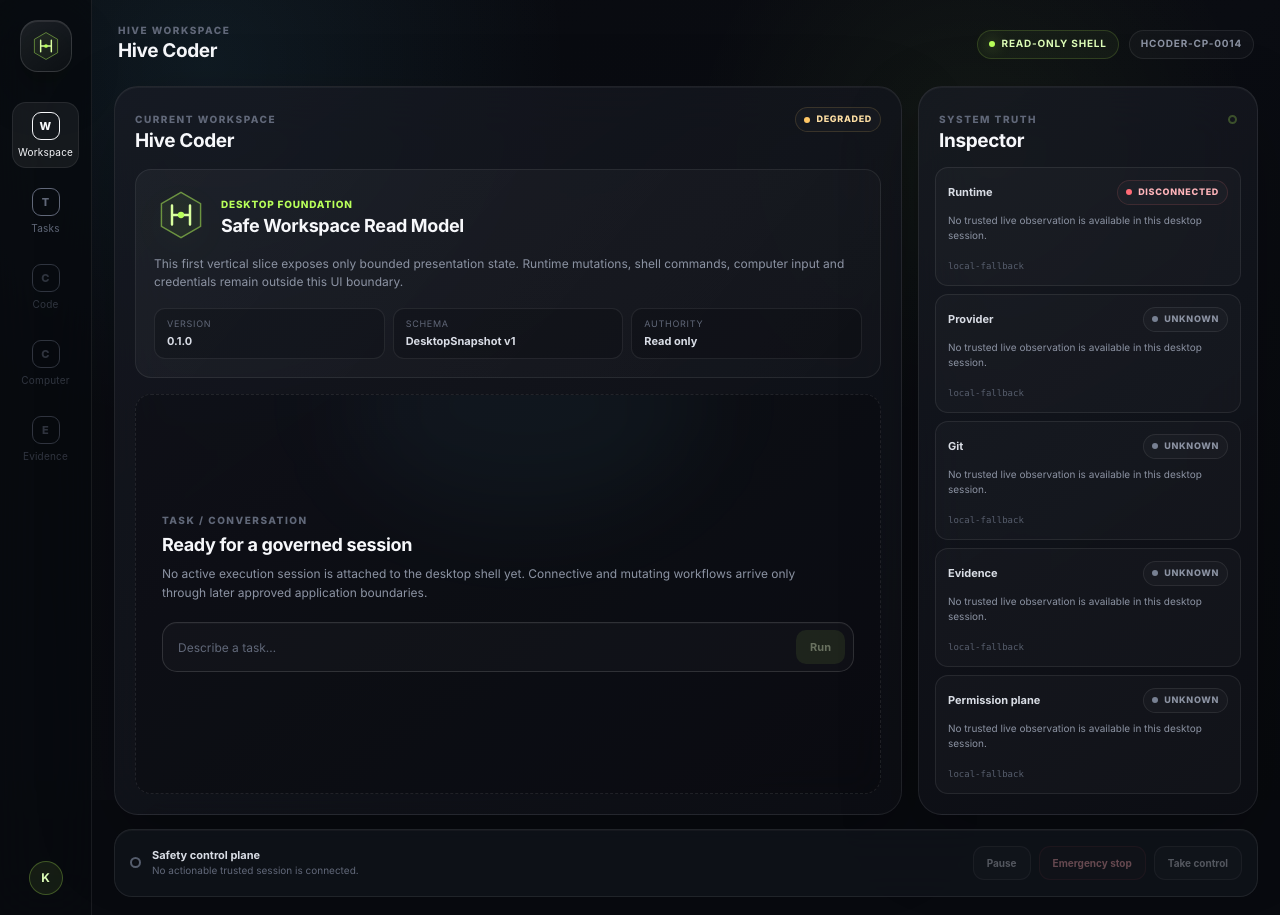
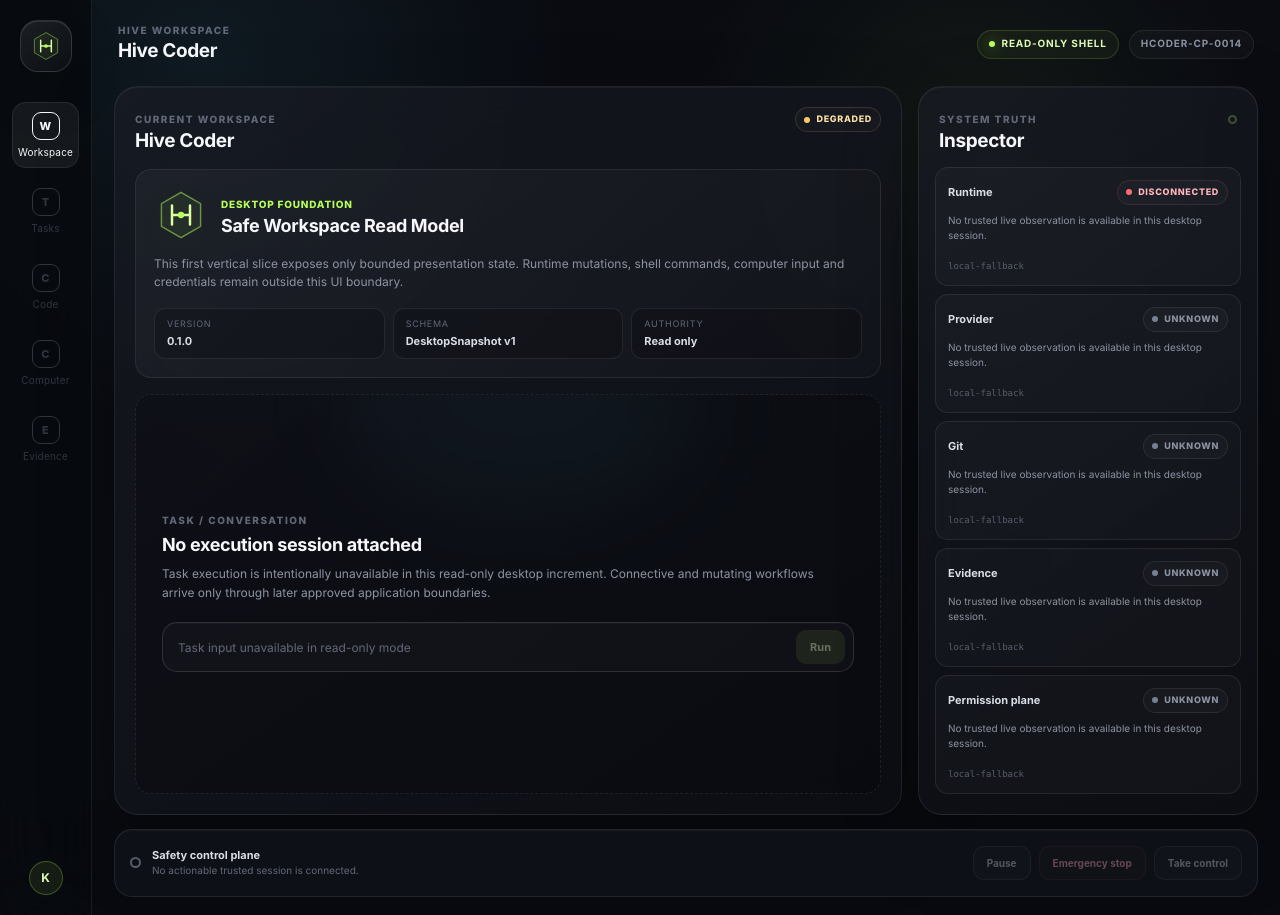
Before and after one commit to KayzenRoot/hive-coder, a React (Vite) app in the folder apps/desktop/: page / in a window 1280 px wide. Built offline with nearby package versions, Linux system fonts and the light colour scheme.

Commit message:
HCODER-WO-0015: remove fake-ready desktop affordances

```diff
--- a/apps/desktop/src/components/ShellView.tsx
+++ b/apps/desktop/src/components/ShellView.tsx
@@ -39,12 +39,22 @@ export function ShellView({ snapshot }: { snapshot: DesktopSnapshot }) {
       <aside className="rail" aria-label="Primary navigation">
         <div className="rail__brand"><HiveMark compact /></div>
         <nav className="rail__nav">
-          {NAV_ITEMS.map((item, index) => (
-            <button key={item} className={index === 0 ? "rail-button rail-button--active" : "rail-button"} type="button" disabled={index > 1}>
-              <span className="rail-button__glyph" aria-hidden="true">{item.slice(0, 1)}</span>
-              <span>{item}</span>
-            </button>
-          ))}
+          {NAV_ITEMS.map((item, index) => {
+            const active = index === 0;
+            return (
+              <button
+                key={item}
+                className={active ? "rail-button rail-button--active" : "rail-button"}
+                type="button"
+                disabled={!active}
+                aria-disabled={!active}
+                aria-current={active ? "page" : undefined}
+              >
+                <span className="rail-button__glyph" aria-hidden="true">{item.slice(0, 1)}</span>
+                <span>{item}</span>
+              </button>
+            );
+          })}
         </nav>
         <div className="rail__footer"><span className="avatar">K</span></div>
       </aside>
@@ -96,13 +106,13 @@ export function ShellView({ snapshot }: { snapshot: DesktopSnapshot }) {
             <div className="task-surface">
               <div className="task-surface__glow" />
               <span className="section-kicker">TASK / CONVERSATION</span>
-              <h3>Ready for a governed session</h3>
+              <h3>No execution session attached</h3>
               <p>
-                No active execution session is attached to the desktop shell yet. Connective and mutating workflows
-                arrive only through later approved application boundaries.
+                Task execution is intentionally unavailable in this read-only desktop increment. Connective and
+                mutating workflows arrive only through later approved application boundaries.
               </p>
               <div className="composer" aria-label="Inactive task composer">
-                <span>Describe a task…</span>
+                <span>Task input unavailable in read-only mode</span>
                 <button type="button" disabled>Run</button>
               </div>
             </div>
```
